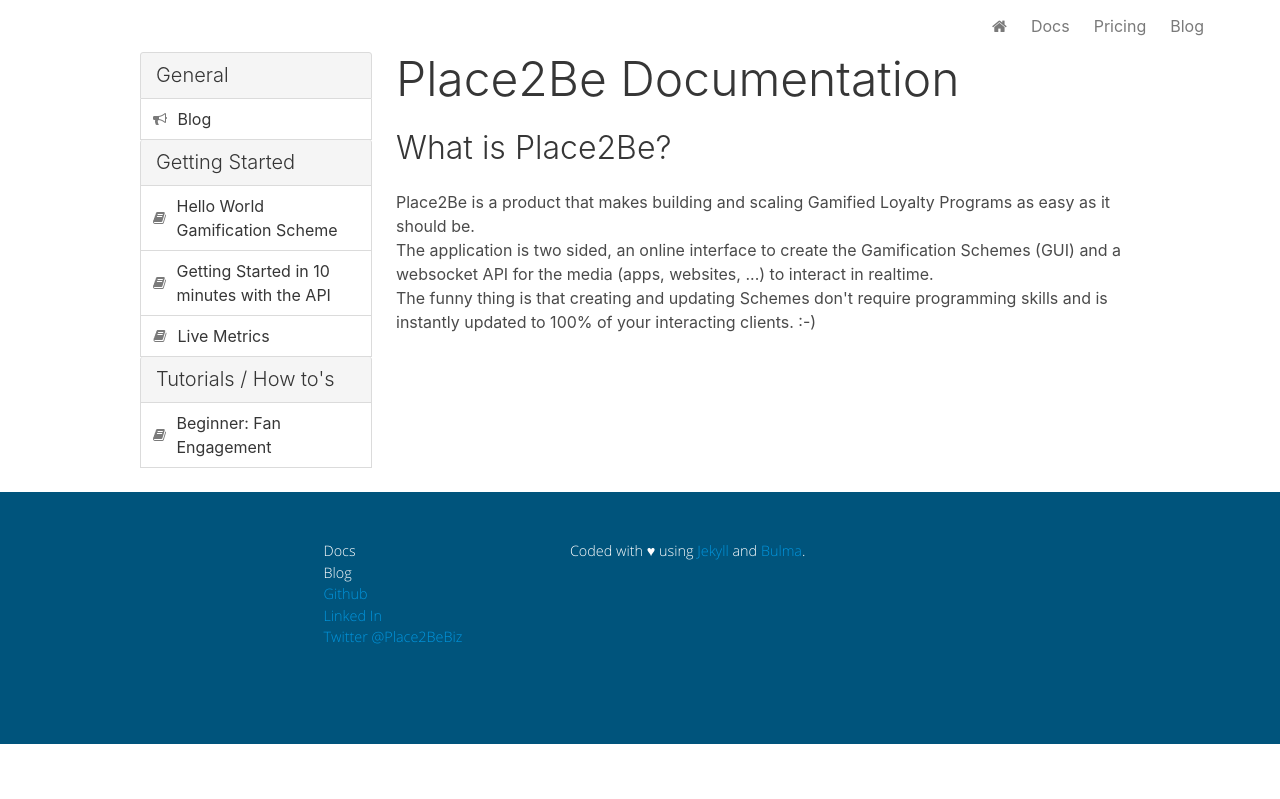
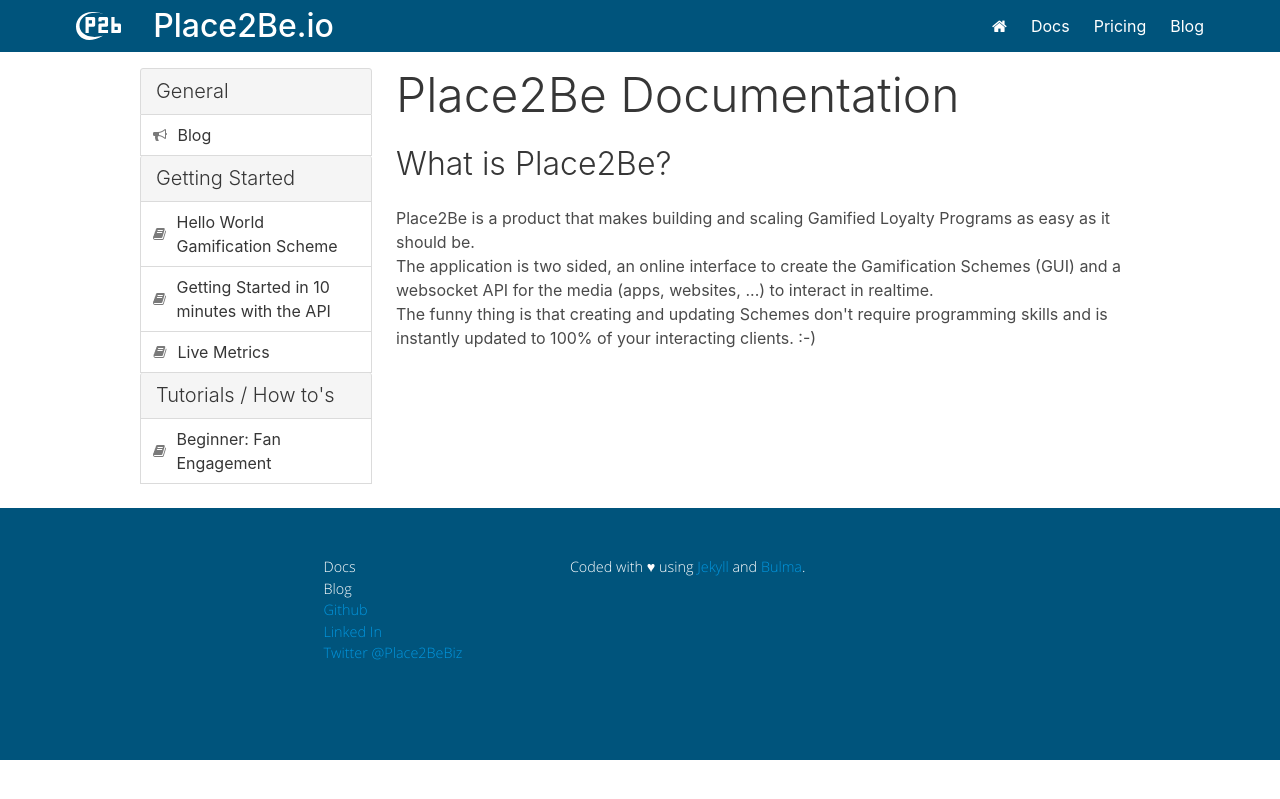
Before and after one commit to dvergeylen/place2be-docs, a Jekyll site: the page built from index.md, in a window 1280 px wide. Shown: the top 799 px of the page. Built offline with Jekyll 4.4.1, drawn with Linux system fonts in a browser that asks for light colours.

Commit message:
Enhanced visibility of top bar header

```diff
--- a/_includes/top_bar.html
+++ b/_includes/top_bar.html
@@ -1,7 +1,7 @@
-<header class="nav">
+<header class="nav top-bar">
   <div class="container">
     <div class="nav-left">
-      <a class="nav-item">
+      <a class="nav-item" href="https://place2be.io/">
         <img src="{{ site.baseurl }}/assets/images/p2b-mono.svg" alt="Place2Be">
         <span class="logo">Place2Be.io</span>
       </a>
@@ -12,16 +12,16 @@
       <span></span>
     </span>
     <div class="nav-right nav-menu">
-      <a class="nav-item header-links" href="https://place2be.io/">
+      <a class="nav-item header-links white" href="https://place2be.io/">
         <i class="fa fa-home" aria-hidden="true"></i>
       </a>
-      <a class="nav-item header-links" href="{{ site.baseurl }}/">
+      <a class="nav-item header-links white" href="{{ site.baseurl }}/">
         Docs
       </a>
-      <a class="nav-item header-links" href="https://place2be.io/#pricing">
+      <a class="nav-item header-links white" href="https://place2be.io/#pricing">
         Pricing
       </a>
-      <a class="nav-item header-links" href="{{ site.baseurl }}/blog">
+      <a class="nav-item header-links white" href="{{ site.baseurl }}/blog">
         Blog
       </a>
     </div>
--- a/_sass/utils.scss
+++ b/_sass/utils.scss
@@ -115,7 +115,17 @@ td.vertically-aligned-td {
   background: $darkest_primary;
 }
 
+.white,
+a.white {
+  color: white;
+}
+
 hr {
   max-width: 75%;
   margin: auto;
 }
+
+.top-bar {
+  margin-bottom: 1em;
+  background: #00547c;
+}
```
